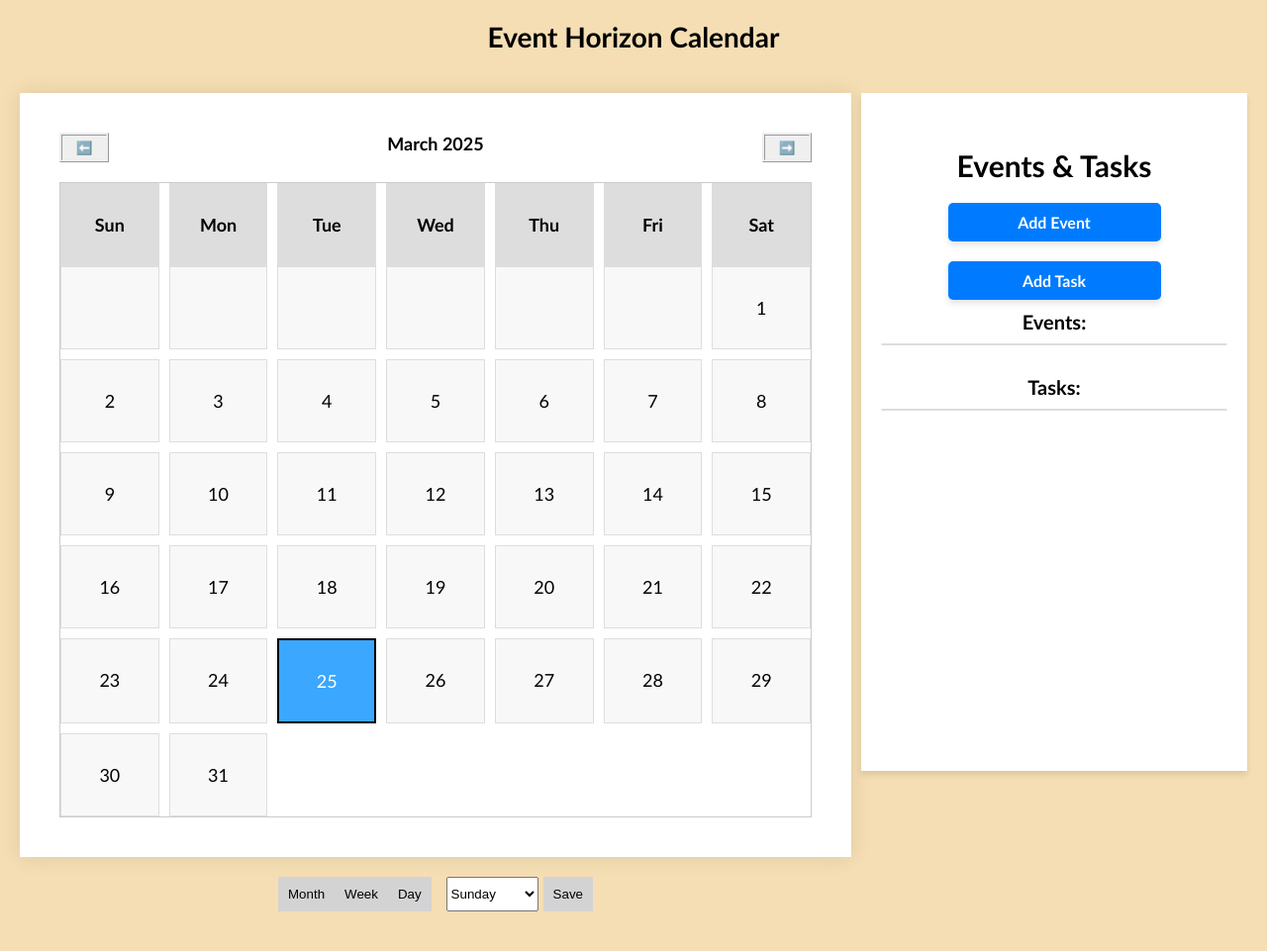
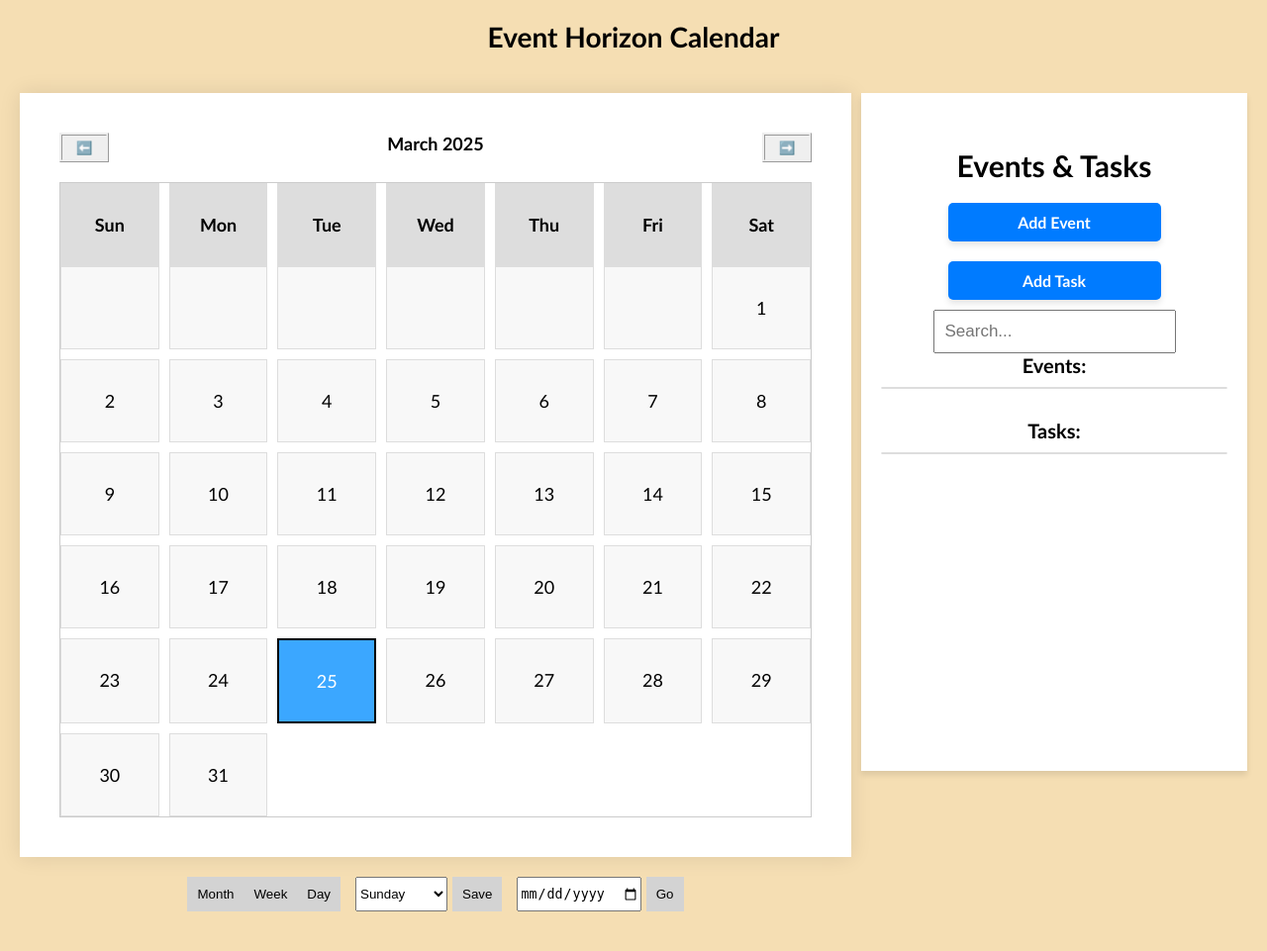
Before and after one commit to NoohAlavi/fusion_four_studios_repo, a Flask app: page / in a window 1280 px wide. Shown: the whole page at 99% size. Run offline with Flask 3, Linux system fonts and the light colour scheme.

Commit message:
Search Bar + Date Switcher
-Added a search bar on the task/event panel that the user can type in and find a task/event that contains data for their query and hides other task/events that dont fit it.
-Added a way to instantly switch the date on the calendar.

```diff
--- a/static/styles.css
+++ b/static/styles.css
@@ -164,7 +164,7 @@ button {
     transition: all 0.2s;
 }
 
-.viewControls button:not(#save-day).active {
+.viewControls button:not(#save-day, #goToDate).active {
     background-color: #007bff !important;
     color: white !important;
     font-weight: bold !important;
@@ -178,7 +178,15 @@ button {
     margin-left: 5px;
 }
 
-#save-day:active {
+#datePicker {
+    margin-left: 15px;
+}
+
+#goToDate {
+    margin-left: 5px;
+}
+
+#save-day:active, #goToDate:active{
     background: rgb(170,170,170)
 }
 
@@ -224,6 +232,11 @@ button {
 .event-panel button {
     width: 50%;
     margin: 10px 0;
+}
+
+#searchBar {
+    padding: 10px;
+    font-size: 17px;
 }
 
 .eventSection,
--- a/templates/calendar.html
+++ b/templates/calendar.html
@@ -42,8 +42,10 @@
                             <option value="Fri">Friday</option>
                             <option value="Sat">Saturday</option>
                         </select>
+                        <button class="saveDay" id="save-day">Save</button>
 
-                    <button class="saveDay" id="save-day">Save</button>
+                        <input type="date" id="datePicker">
+                        <button id="goToDate">Go</button>
                     </div>
                 </div>
             </div>
@@ -55,6 +57,7 @@
                 <h2>Events &amp; Tasks</h2>
                 <button id="openEventModal">Add Event</button>
                 <button id="openTaskModal">Add Task</button>
+                <input type="text" id="searchBar" placeholder="Search..." />
                 <div id="panelList">
                     <div class="eventSection">
                         <label id="etPanelLabel">Events: </label>
```
Also changed, not shown: static/calendar.js (+48 -6 lines). Lines whose indentation alone changed are shown as unchanged.
